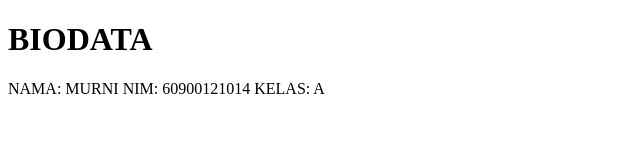
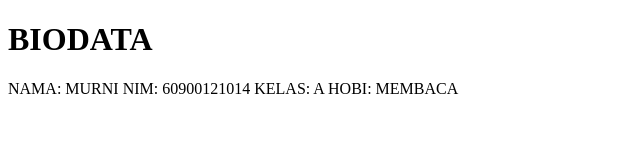
Before and after one commit to murniputri01/60900121014-kakas-3, a plain HTML site: page index.html in a window 1280 px wide. Shown: the whole page, without its empty margins (0-640 px from the left). Drawn offline with Linux system fonts and the light colour scheme.

Commit message:
COMMIT KEDUA

```diff
--- a/index.html
+++ b/index.html
@@ -10,6 +10,7 @@
     <P>NAMA: MURNI
        NIM: 60900121014
        KELAS: A
+       HOBI: MEMBACA
     </P>
 </body>
 </html>
```
